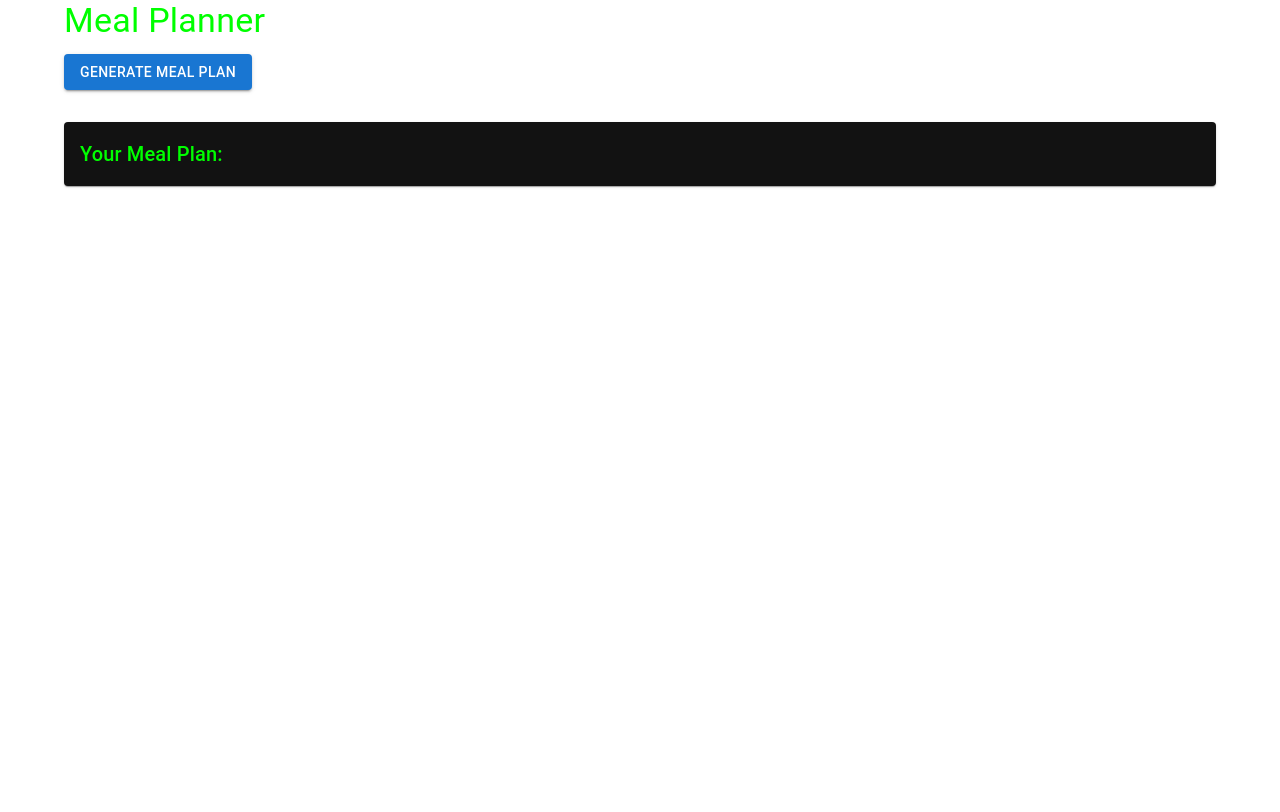
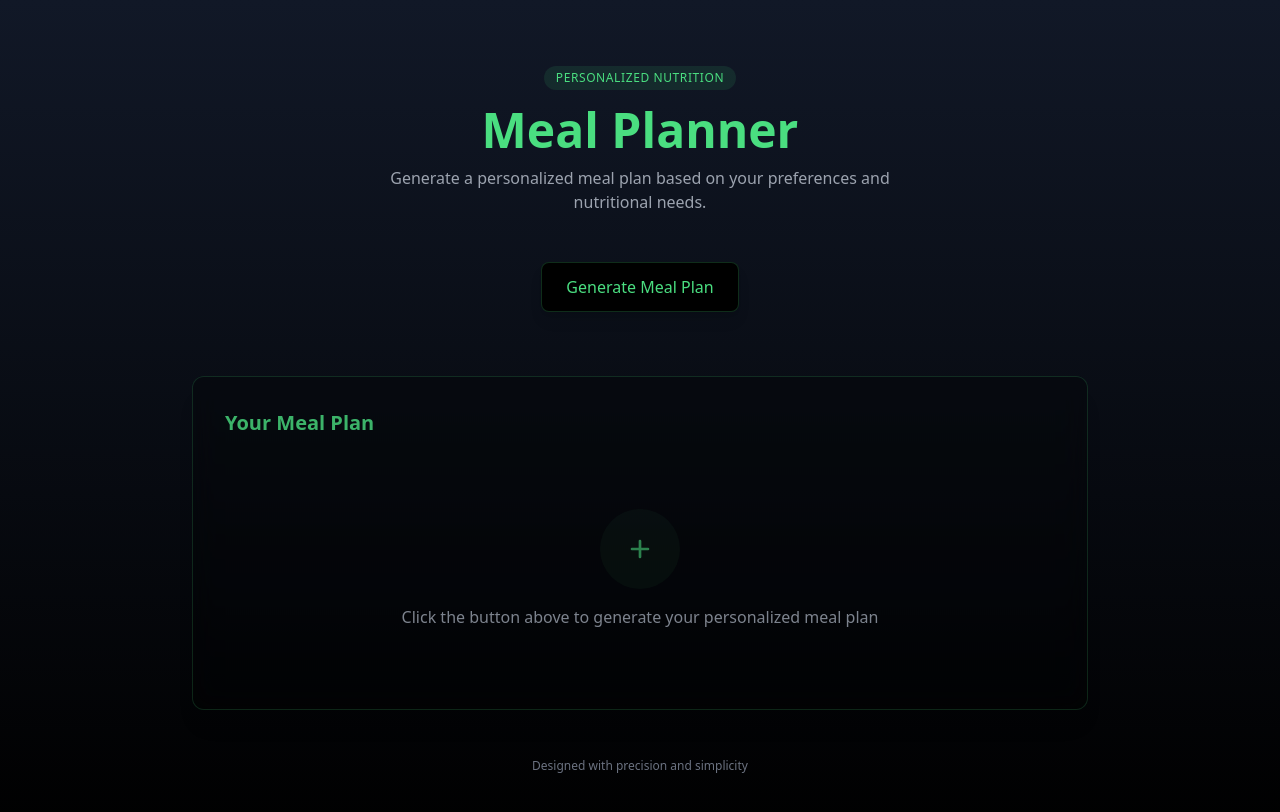
Before and after one commit to heet2604/food_recommendation_using_ML, a React (Create React App) app: page /recommendations in a window 1280 px wide. Shown: the top 812 px of the page. Built offline with nearby package versions, Linux system fonts and the light colour scheme; sample sign-in values are in the browser's storage.

Commit message:
final changes commit

```diff
--- a/src/Recommendations/recommendations.jsx
+++ b/src/Recommendations/recommendations.jsx
@@ -1,13 +1,63 @@
-// src/pages/MealPlanner.js
+// // src/pages/MealPlanner.js
+// import React, { useState } from "react";
+// import axios from "axios";
+// import { Button, Container, Typography, Box, Paper } from "@mui/material";
+
+// const Recommendations = () => {
+//   const [mealPlan, setMealPlan] = useState("");
+
+//   const generateMealPlan = async () => {
+//     try {
+//       const response = await axios.post(
+//         "http://localhost:5000/api/generate-meal-plan",
+//         {},
+//         {
+//           headers: { Authorization: `Bearer ${localStorage.getItem("token")} `},
+//         }
+//       );
+//       setMealPlan(response.data.mealPlan);
+//     } catch (error) {
+//       console.error("Error generating meal plan:", error);
+//     }
+//   };
+
+//   return (
+//     <Container>
+//       <Typography variant="h4" gutterBottom sx={{ color: "#00ff00" }}>
+//         Meal Planner
+//       </Typography>
+//       <Button variant="contained" color="primary" onClick={generateMealPlan}>
+//         Generate Meal Plan
+//       </Button>
+//       <Box mt={4}>
+//         <Paper sx={{ backgroundColor: "#121212", padding: 2 }}>
+//           <Typography variant="h6" sx={{ color: "#00ff00" }}>
+//             Your Meal Plan:
+//           </Typography>
+//           <pre style={{ color: "#ffffff" }}>{mealPlan}</pre>
+//         </Paper>
+//       </Box>
+//     </Container>
+//   );
+// };
+
+// export default Recommendations;
+
 import React, { useState } from "react";
-import axios from "axios";
-import { Button, Container, Typography, Box, Paper } from "@mui/material";
+import { ToastContainer, toast } from "react-toastify";
+import "react-toastify/dist/ReactToastify.css";
+import axios from 'axios';
 
 const Recommendations = () => {
   const [mealPlan, setMealPlan] = useState("");
+  const [isLoading, setIsLoading] = useState(false);
 
   const generateMealPlan = async () => {
+    setIsLoading(true);
+
+    // Simulate API call (replace with actual API call when backend is ready)
     try {
+
       const response = await axios.post(
         "http://localhost:5000/api/generate-meal-plan",
         {},
@@ -16,28 +66,95 @@ const Recommendations = () => {
         }
       );
       setMealPlan(response.data.mealPlan);
+
     } catch (error) {
       console.error("Error generating meal plan:", error);
+      setIsLoading(false);
+      toast.error("Something went wrong");
     }
   };
 
   return (
-    <Container>
-      <Typography variant="h4" gutterBottom sx={{ color: "#00ff00" }}>
-        Meal Planner
-      </Typography>
-      <Button variant="contained" color="primary" onClick={generateMealPlan}>
-        Generate Meal Plan
-      </Button>
-      <Box mt={4}>
-        <Paper sx={{ backgroundColor: "#121212", padding: 2 }}>
-          <Typography variant="h6" sx={{ color: "#00ff00" }}>
-            Your Meal Plan:
-          </Typography>
-          <pre style={{ color: "#ffffff" }}>{mealPlan}</pre>
-        </Paper>
-      </Box>
-    </Container>
+    <div className="min-h-screen bg-gradient-to-b from-gray-900 to-black px-4 py-8 md:py-16">
+      <div className="max-w-4xl mx-auto">
+        <div className="text-center mb-12 animate-fadeIn">
+          <span className="inline-block px-3 py-1 rounded-full bg-green-400/10 text-green-400 text-xs font-medium tracking-wider mb-4">
+            PERSONALIZED NUTRITION
+          </span>
+          <h1 className="text-4xl md:text-5xl font-bold text-green-400 mb-3">
+            Meal Planner
+          </h1>
+          <p className="text-gray-400 max-w-xl mx-auto">
+            Generate a personalized meal plan based on your preferences and nutritional needs.
+          </p>
+        </div>
+
+        <div className="flex justify-center mb-12">
+          <button
+            onClick={generateMealPlan}
+            disabled={isLoading}
+            className="px-6 py-3 bg-black border border-green-400/20 text-green-400 rounded-lg shadow-lg
+                       hover:bg-green-400/10 transition-all duration-300 group relative overflow-hidden"
+          >
+            <span className="absolute inset-0 bg-green-400/10 w-full transform scale-x-0 group-hover:scale-x-100 transition-transform origin-left duration-500"></span>
+            <span className="relative flex items-center">
+              {/* {isLoading ? (
+                <>
+                  <svg className="animate-spin -ml-1 mr-3 h-4 w-4 text-green-400" xmlns="http://www.w3.org/2000/svg" fill="none" viewBox="0 0 24 24">
+                    <circle className="opacity-25" cx="12" cy="12" r="10" stroke="currentColor" strokeWidth="4"></circle>
+                    <path className="opacity-75" fill="currentColor" d="M4 12a8 8 0 018-8V0C5.373 0 0 5.373 0 12h4zm2 5.291A7.962 7.962 0 014 12H0c0 3.042 1.135 5.824 3 7.938l3-2.647z"></path>
+                  </svg>
+                  Generating...
+                </> */}
+              {/* ) : ( */}
+                <>Generate Meal Plan</>
+              {/* )} */}
+            </span>
+          </button>
+        </div>
+
+        <div className={`bg-black/30 backdrop-blur-md border border-green-400/20 rounded-xl shadow-xl p-6 md:p-8
+                        transition-all duration-300 ease-out ${mealPlan ? 'opacity-100 transform translate-y-0' : 'opacity-80 transform translate-y-4'}`}>
+          <h2 className="text-green-400 text-xl font-semibold mb-6">Your Meal Plan</h2>
+
+          {mealPlan ? (
+            <pre className="text-gray-300 font-mono text-sm whitespace-pre-wrap bg-black/50 p-4 rounded-lg">{mealPlan}</pre>
+          ) : (
+            <div className="text-center py-12">
+              <div className="inline-flex items-center justify-center w-20 h-20 rounded-full bg-green-400/5 mb-4">
+                <svg className="w-8 h-8 text-green-400 opacity-70" fill="none" stroke="currentColor" viewBox="0 0 24 24" xmlns="http://www.w3.org/2000/svg">
+                  <path strokeLinecap="round" strokeLinejoin="round" strokeWidth="2" d="M12 6v6m0 0v6m0-6h6m-6 0H6"></path>
+                </svg>
+              </div>
+              <p className="text-gray-400">
+                Click the button above to generate your personalized meal plan
+              </p>
+            </div>
+          )}
+
+          {mealPlan && (
+            <div className="mt-6 pt-6 border-t border-green-400/10">
+              <div className="flex justify-between items-center">
+                <span className="text-sm text-gray-400">Need adjustments?</span>
+                <button
+                  onClick={generateMealPlan}
+                  className="px-4 py-2 border border-green-400/20 rounded-lg text-green-400 text-sm
+                           hover:bg-green-400/10 transition-all"
+                >
+                  Regenerate
+                </button>
+              </div>
+            </div>
+          )}
+        </div>
+
+        <div className="mt-16 text-center text-xs text-gray-500">
+          <p>Designed with precision and simplicity</p>
+        </div>
+      </div>
+
+      <ToastContainer position="bottom-right" />
+    </div>
   );
 };
 
```
Also changed, not shown: server.js (+9 -5 lines).
